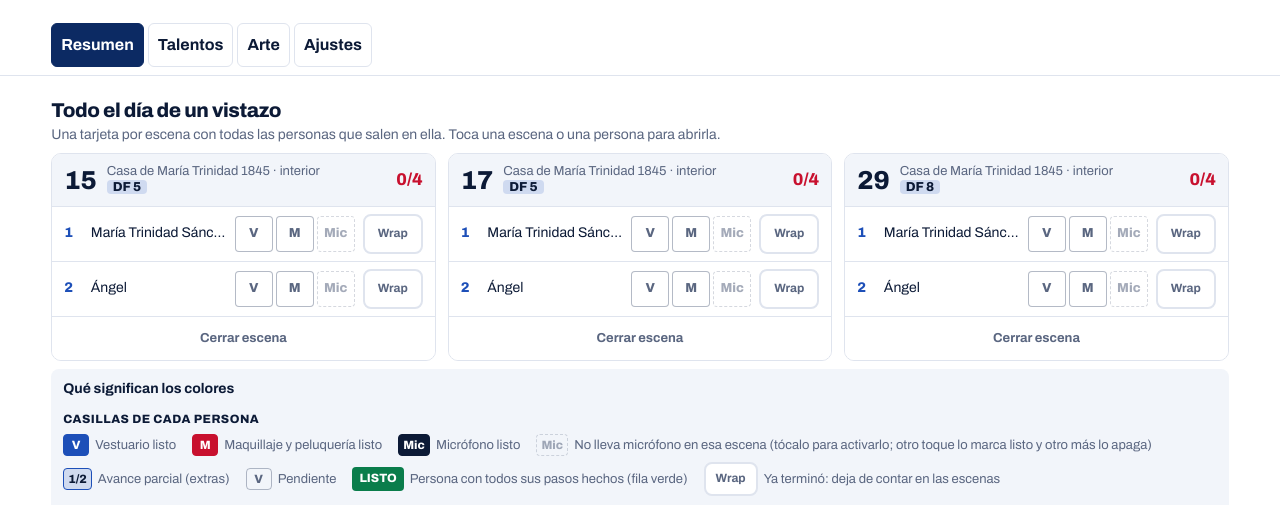
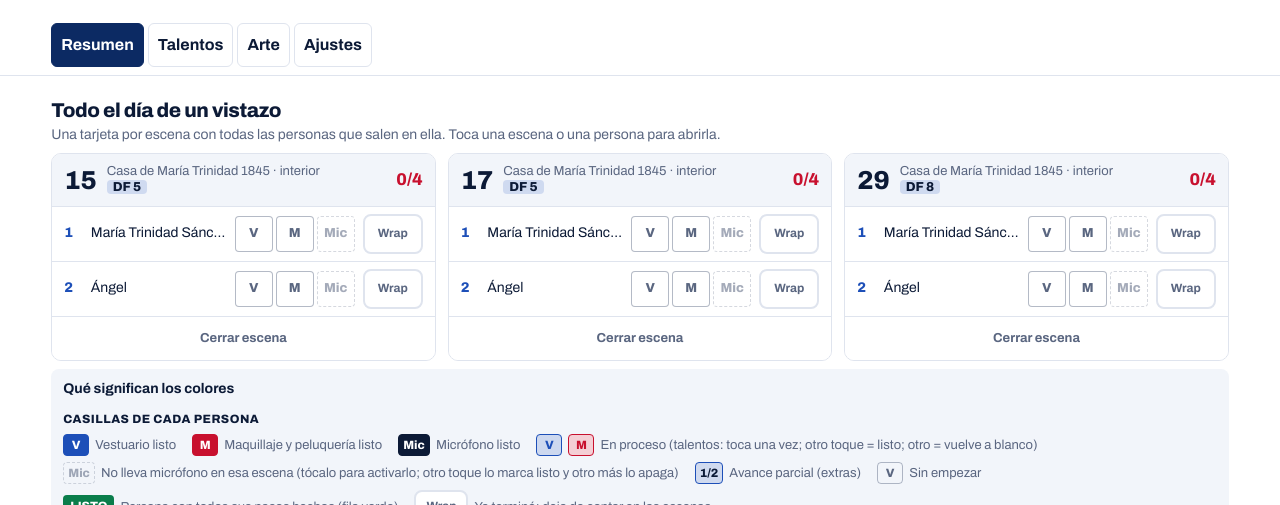
Before and after one commit to carloscidyes-svg/El-juicio-tablero, a plain HTML site: page index.html in a window 1280 px wide. Shown: the part 286-791 px from the top of the page. Drawn offline with Linux system fonts and the light colour scheme.

Commit message:
Estado 'en proceso' (color claro) para V y M de talentos
Co-Authored-By: Claude Sonnet 5.5 <noreply@anthropic.com>
Claude-Session: https://claude.ai/code/session_01SNLEcpHF6CWDw6PKjvjawK

```diff
--- a/index.html
+++ b/index.html
@@ -201,6 +201,8 @@ button.stt.okb{color:var(--ok)}
 .tl.mini{display:inline-flex;align-items:center;justify-content:center;width:34px;height:28px;font-size:13px;border-width:2px;cursor:default;font-style:normal}.tl.mini.ok{border-width:3px}
 .at{font-weight:800;font-size:12px;letter-spacing:.04em;text-transform:uppercase;padding:8px 12px 2px;border-top:1px solid var(--rule);color:var(--ink)}
 .al{list-style:none;margin:0;padding:2px 12px 8px;display:flex;flex-wrap:wrap;gap:4px 6px}.al li{font-size:13px;border:1px solid var(--rule);border-radius:99px;padding:2px 9px;background:var(--bg)}
+.sq.v.wp{background:color-mix(in srgb,var(--blue) 22%,var(--bg));border-color:var(--blue);color:var(--blue)}
+.sq.m.wp{background:color-mix(in srgb,var(--red) 20%,var(--bg));border-color:var(--red);color:var(--red)}
 </style>
 </head>
 <body>
@@ -285,7 +287,7 @@ const units=()=>rows.flatMap(r=>scs(r).map(s=>({r,s,need:r.sc[s]})));
 const tot=()=>units().reduce((a,u)=>a+u.need,0);
 /* ---- estado: una ficha por persona y, dentro, una por escena ---- */
 let sortBy='id';let S={},mode='local',sel='15',bsel='15',onlyP=false,armed=false,db=null;
-const zu=()=>({ves:0,maq:0,mic:0,t:{}});
+const zu=()=>({ves:0,maq:0,mic:0,vw:0,mw:0,t:{}});
 function doc(id){const d=S[id]||{};if(d.s)return{req:!!d.req,s:d.s};
  const r=byId[id],o={req:!!d.req,s:{}};
  if(d.ves||d.maq||d.mic){const f=scs(r)[0];if(f)o.s[f]={ves:d.ves||0,maq:d.maq||0,mic:d.mic||0,t:d.t||{}}}
@@ -309,8 +311,10 @@ function act(id,sid,a){
  const off=x=>{x.mic=0;x.t=x.t||{};delete x.t.mic};
  if(a==='req'){u.rq=!reqU(id,sid);if(!u.rq)off(u)}
  else if(a==='reqall'){const ss=scs(r),on=!ss.every(x=>reqU(id,x));ss.forEach(x=>{const y=d.s[x]=d.s[x]?{...zu(),...d.s[x]}:zu();y.rq=on;if(!on)off(y)})}
- else if(a==='all'){if(luU(r,sid)>=T){u.ves=0;u.maq=0;u.mic=0;u.t={}}else{u.ves=Math.max(u.ves,T);u.maq=Math.max(u.maq,T);u.t.ves=u.t.ves||s;u.t.maq=u.t.maq||s;if(reqU(id,sid)){u.mic=Math.max(u.mic,T);u.t.mic=u.t.mic||s}}}
+ else if(a==='all'){if(luU(r,sid)>=T){u.ves=0;u.maq=0;u.vw=0;u.mw=0;u.mic=0;u.t={}}else{u.vw=0;u.mw=0;u.ves=Math.max(u.ves,T);u.maq=Math.max(u.maq,T);u.t.ves=u.t.ves||s;u.t.maq=u.t.maq||s;if(reqU(id,sid)){u.mic=Math.max(u.mic,T);u.t.mic=u.t.mic||s}}}
  else if(a==='mic'&&u.mic>=T){u.rq=false;off(u)}
+ else if(r.k==='t'&&(a==='ves'||a==='maq')){const w=a==='ves'?'vw':'mw',n=u[a]||0;
+  if(n>=T){u[a]=0;u[w]=0;delete u.t[a]}else if(u[w]){u[w]=0;u[a]=T;u.t[a]=s}else{u[w]=1}}
  else{const n=u[a]||0;u[a]=n>=T?0:n+1;if(u[a]>0)u.t[a]=s;else delete u.t[a]}
  write(id,d);
 }
@@ -358,10 +362,11 @@ function bank(){
  return `<div class="ph" style="margin-top:18px"><div><h2 style="margin:0">Escena ${bsel}</h2><div class="who">${sc[1]} · <b class="dfb">${dfl(sc[0])}</b></div></div></div>`+
  rows.filter(r=>r.k==='x').map(r=>`<div class="bk"><div><b>${r.name}</b><div class="who">${r.qty} en set</div></div><div class="bkc"><small>Necesita en la ${bsel}</small>${st(r.id,'n',r.scAll[bsel]||0)}</div><div class="bkc"><small>Disponibles</small>${st(r.id,'q',r.qty)}</div></div>`).join('');
 }
-const sqb=(r,sid,f)=>{const T=r.sc[sid],n=getU(r.id,sid)[f],done=n>=T,part=n>0&&!done,lab=f==='ves'?'V':f==='maq'?'M':'Mic';
- return `<button class="sq ${f==='ves'?'v':f==='maq'?'m':'x'}${done?' on':part?' part':''}" data-a="${f}" data-id="${r.id}" data-sc="${sid}"${ro()?' disabled':''}>${done||T===1?lab:n+'/'+T}</button>`};
+const wipU=(r,sid,f)=>{const u=getU(r.id,sid),w=f==='ves'?u.vw:f==='maq'?u.mw:0;return r.k==='t'&&!!w&&u[f]<r.sc[sid]};
+const sqb=(r,sid,f)=>{const T=r.sc[sid],n=getU(r.id,sid)[f],done=n>=T,part=n>0&&!done,wp=wipU(r,sid,f),lab=f==='ves'?'V':f==='maq'?'M':'Mic';
+ return `<button class="sq ${f==='ves'?'v':f==='maq'?'m':'x'}${done?' on':wp?' wp':part?' part':''}" data-a="${f}" data-id="${r.id}" data-sc="${sid}"${ro()?' disabled':''}>${done||T===1?lab:n+'/'+T}</button>`};
 const sqs=(r,sid)=>sqb(r,sid,'ves')+sqb(r,sid,'maq')+(reqU(r.id,sid)?sqb(r,sid,'mic'):`<button class="sq x ghost" data-a="req" data-id="${r.id}" data-sc="${sid}"${ro()?' disabled':''} title="Activar micrófono">Mic</button>`);
-const stb=(r,sid)=>{const T=r.sc[sid],l=luU(r,sid),ok=l>=T;return `<button class="stt${ok?' okb':''}" data-a="all" data-id="${r.id}" data-sc="${sid}"${ro()?' disabled':''}>${ok?'LISTO':(T>1?l+'/'+T:'falta')}</button>`};
+const stb=(r,sid)=>{const T=r.sc[sid],l=luU(r,sid),ok=l>=T;return `<button class="stt${ok?' okb':''}" data-a="all" data-id="${r.id}" data-sc="${sid}"${ro()?' disabled':''}>${ok?'LISTO':(T>1?l+'/'+T:(wipU(r,sid,'ves')||wipU(r,sid,'maq')?'en proceso':'falta'))}</button>`};
 const wrb=r=>ro()?'<span class="stt"></span>':`<button class="wbr${wrapN(r)>0?' on':''}" data-wrc="${r.id}">${r.qty>1?'Wrap '+wrapN(r)+'/'+r.qty:'Wrap'}</button>`;
 function wrLines(sid){return rows.filter(r=>isWr(r)&&r.scAll[sid]).map(r=>`<div class="ol cl"><span class="on1 sl"><b>${r.k==='t'?r.name:r.scAll[sid]+'× '+r.name}</b><small>${r.k==='t'?r.act:'Extras'}</small></span><span class="wtag">WRAP</span>${ro()?'':`<button class="wbr on" data-wrc="${r.id}">Quitar</button>`}</div>`).join('')}
 function cgente(sid){
@@ -396,8 +401,9 @@ function talentos(k){
 function legend(){return `<div class="lg"><b>Qué significan los colores</b>
 <em class="lgt">Casillas de cada persona</em>
 <span><i class="sq v on">V</i> Vestuario listo</span><span><i class="sq m on">M</i> Maquillaje y peluquería listo</span><span><i class="sq x on">Mic</i> Micrófono listo</span>
+<span><i class="sq v wp">V</i><i class="sq m wp">M</i> En proceso (talentos: toca una vez; otro toque = listo; otro = vuelve a blanco)</span>
 <span><i class="sq x ghost">Mic</i> No lleva micrófono en esa escena (tócalo para activarlo; otro toque lo marca listo y otro más lo apaga)</span>
-<span><i class="sq v part">1/2</i> Avance parcial (extras)</span><span><i class="sq v">V</i> Pendiente</span>
+<span><i class="sq v part">1/2</i> Avance parcial (extras)</span><span><i class="sq v">V</i> Sin empezar</span>
 <span><i class="lgo">LISTO</i> Persona con todos sus pasos hechos (fila verde)</span><span><i class="lgw2">Wrap</i> Ya terminó: deja de contar en las escenas</span>
 <em class="lgt">Números de arriba (una casilla por escena)</em>
 <span><i class="tl mini" style="--p:0%">15</i> Sin empezar</span><span><i class="tl mini" style="--p:55%">15</i> En progreso (se va llenando)</span><span><i class="tl mini ok" style="--p:100%">15</i> Lista</span><span><i class="tl mini cl">15</i> Cerrada</span>
```
